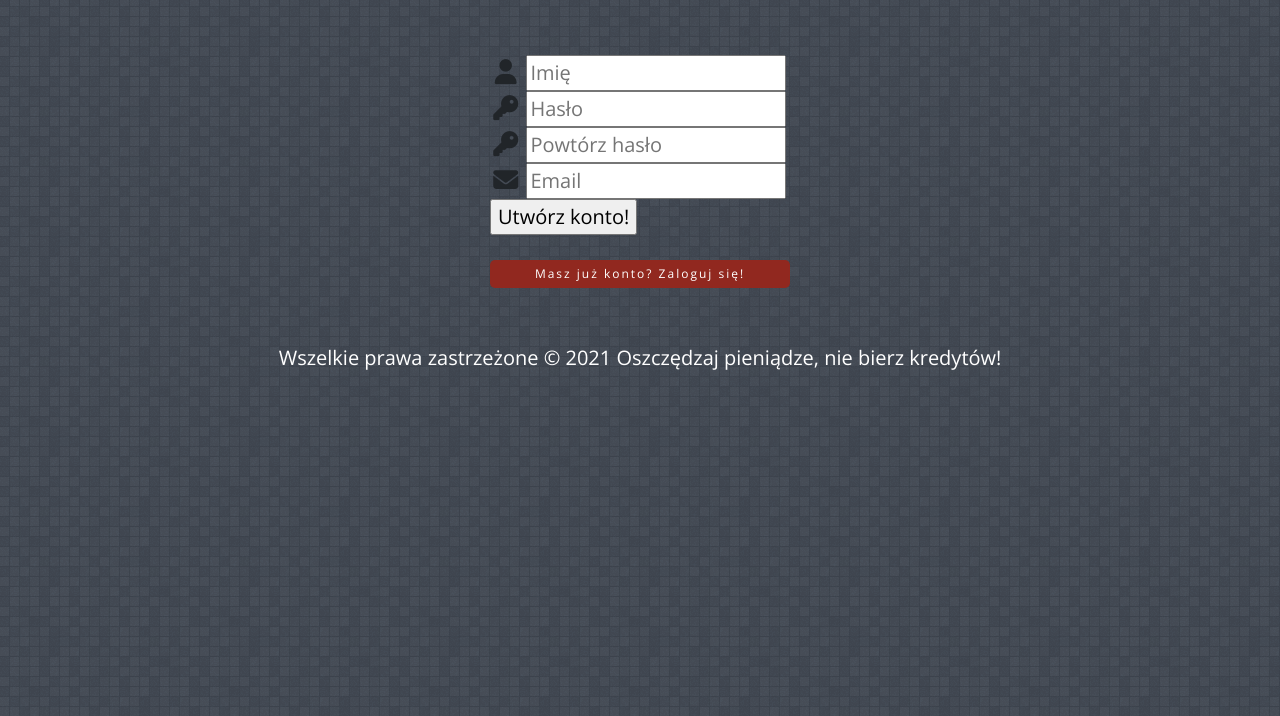
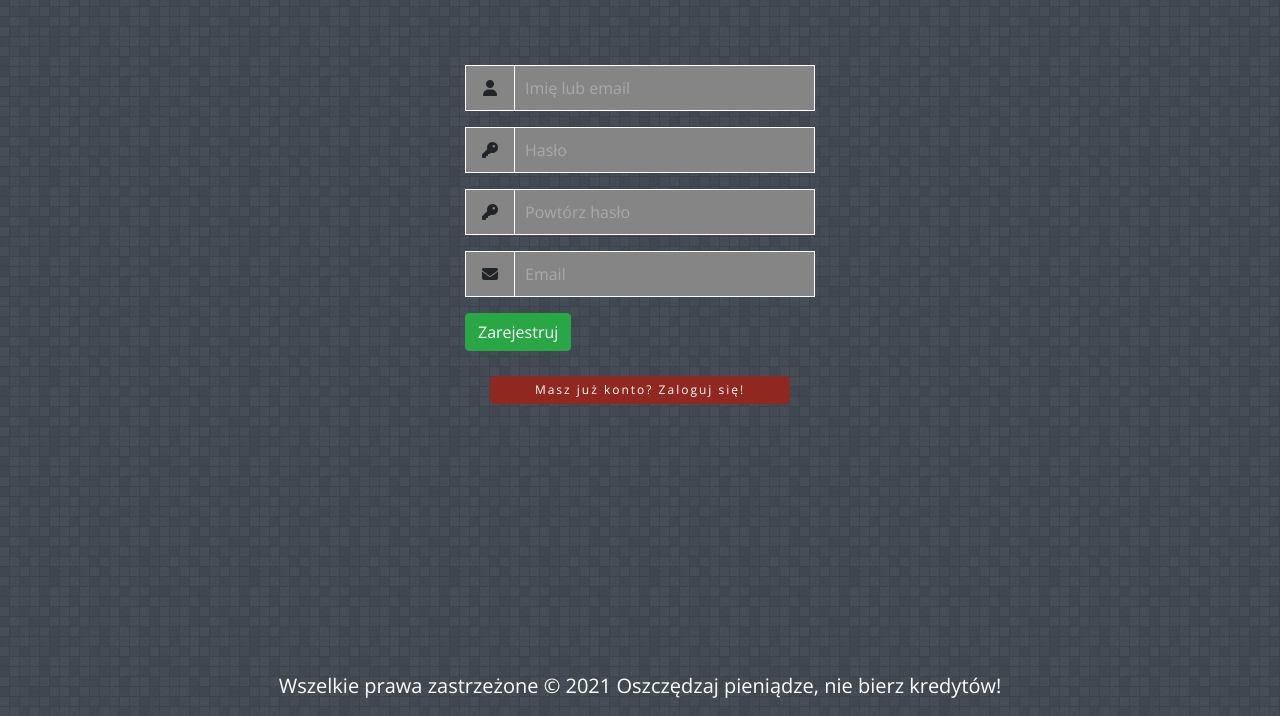
Before and after one commit to dariuszkrygier/AppPersonalBudget, a plain HTML site: page register.html in a window 1280 px wide. Shown: the part 84-800 px from the top of the page. Drawn offline with nearby package versions, Linux system fonts and the light colour scheme.

Commit message:
Update register.html

```diff
--- a/register.html
+++ b/register.html
@@ -26,6 +26,8 @@
 
 <body>
 
+<wrapper class="d-flex flex-column">
+
 	<header>
 
 		<span class = "logo text-uppercase">
@@ -38,7 +40,7 @@
 
 	</header>
 
-	<main>
+	<main class="flex-fill">
 
 		<article>
 
@@ -46,39 +48,49 @@
 
 				<div class="row" id="logowanie">
 
-					<form action="order.php" method="post">
+					<form action="" class="login-form needs-validation" novalidate style="width:350px; margin-auto">
 
-						<div class="col-xs-6 offset-xs-3">
-							<div class="inputWithIcon">
-							  <i class="fa fa-user fa-lg fa-fw" aria-hidden="true"> </i>
-							  <input type="text" name="name" placeholder="Imię" onfocus="this.placeholder=''" onblur="this.placeholder='Imię'">
-							</div>
+						<div class="form-group">
+							 <div class="input-group">
+								<div class="input-group-prepend">
+									<i class="fa fa-user"></i>
+							    </div>
+								<input type="text" name="name" class="form-control" placeholder="Imię lub email" onfocus="this.placeholder=''" onblur="this.placeholder='Imię lub mail'" required>
+								<div class="invalid-feedback">Podaj imię!</div>
+							 </div>
 						</div>
 
-						<div class="col-xs-6 offset-xs-3">
-							<div class="inputWithIcon">
-								<i class="fa fa-key fa-lg fa-fw"aria-hidden="true"> </i>
-								<input type="password" name="password" placeholder="Hasło" onfocus="this.placeholder=''" onblur="this.placeholder='Hasło'">
-							</div>
+						<div class="form-group">
+							 <div class="input-group">
+								<div class="input-group-prepend">
+									<i class="fa fa-key"></i>
+							    </div>
+								<input type="password" name="password" class="form-control" placeholder="Hasło" onfocus="this.placeholder=''" onblur="this.placeholder='Hasło'" required>
+								<div class="invalid-feedback">Podaj hasło!</div>
+							 </div>
 						</div>
 
-						<div class="col-xs-6 offset-xs-3">
-							<div class="inputWithIcon">
-								<i class="fa fa-key fa-lg fa-fw"aria-hidden="true"> </i>
-								<input type="password" name="passwordConfirm" placeholder="Powtórz hasło" onfocus="this.placeholder=''" onblur="this.placeholder='Powtórz hasło'">
-							</div>
+						<div class="form-group">
+							 <div class="input-group">
+								<div class="input-group-prepend">
+									<i class="fa fa-key"></i>
+							    </div>
+								<input type="password" name="passwordConfirm" class="form-control" placeholder="Powtórz hasło" onfocus="this.placeholder=''" onblur="this.placeholder='Powtórz hasło'" required>
+								<div class="invalid-feedback">Podaj hasło!</div>
+							 </div>
 						</div>
 
-						<div class="col-xs-6 offset-xs-3">
-							<div class="inputWithIcon">
-								<i class="fa fa-envelope fa-lg fa-fw" aria-hidden="true"> </i>
-								<input type="email" name="email" placeholder="Email"  onfocus="this.placeholder=''" onblur="this.placeholder='Email'">
-							</div>
+						<div class="form-group">
+							 <div class="input-group">
+								<div class="input-group-prepend">
+									<i class="fa fa-envelope"></i>
+							    </div>
+								<input type="email" name="email" class="form-control" placeholder="Email" onfocus="this.placeholder=''" onblur="this.placeholder='Email'" required>
+								<div class="invalid-feedback">Podaj email!</div>
+							 </div>
 						</div>
 
-						<div class="col-xs-6 offset-xs-3">
-								<input type="submit" value="Utwórz konto!">
-						</div>
+						<input type="submit" class="btn btn-success " value="Zarejestruj">
 
 						<div class="col-xs-6 offset-xs-3">
 								<a href = "login.html" class = "registerLink">
@@ -113,6 +125,8 @@
 
 	</footer>
 
+</wrapper>
+
 	<script src="https://code.jquery.com/jquery-3.3.1.slim.min.js" integrity="sha384-q8i/X+965DzO0rT7abK41JStQIAqVgRVzpbzo5smXKp4YfRvH+8abtTE1Pi6jizo" crossorigin="anonymous"></script>
 
 	<script src="https://cdnjs.cloudflare.com/ajax/libs/popper.js/1.14.3/umd/popper.min.js" integrity="sha384-ZMP7rVo3mIykV+2+9J3UJ46jBk0WLaUAdn689aCwoqbBJiSnjAK/l8WvCWPIPm49" crossorigin="anonymous"></script>
```
